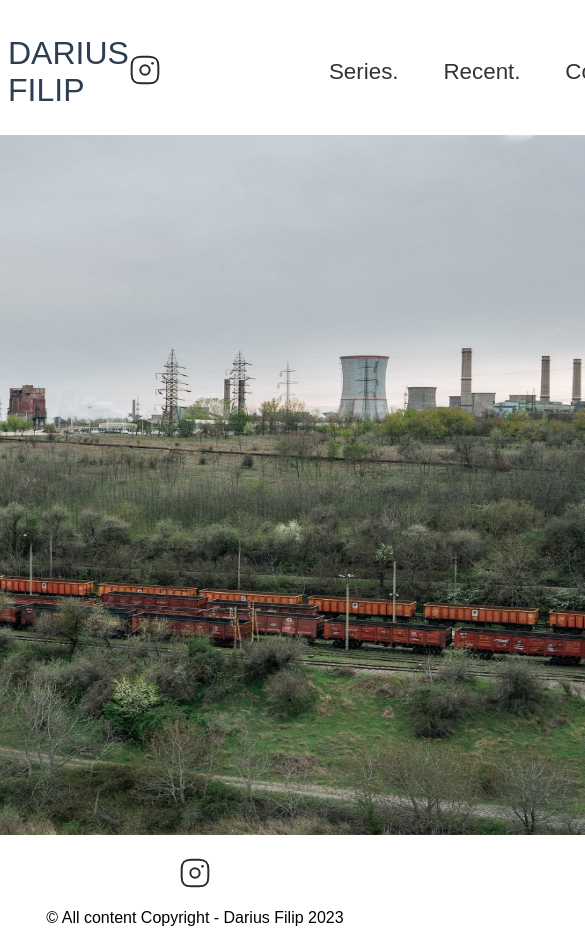
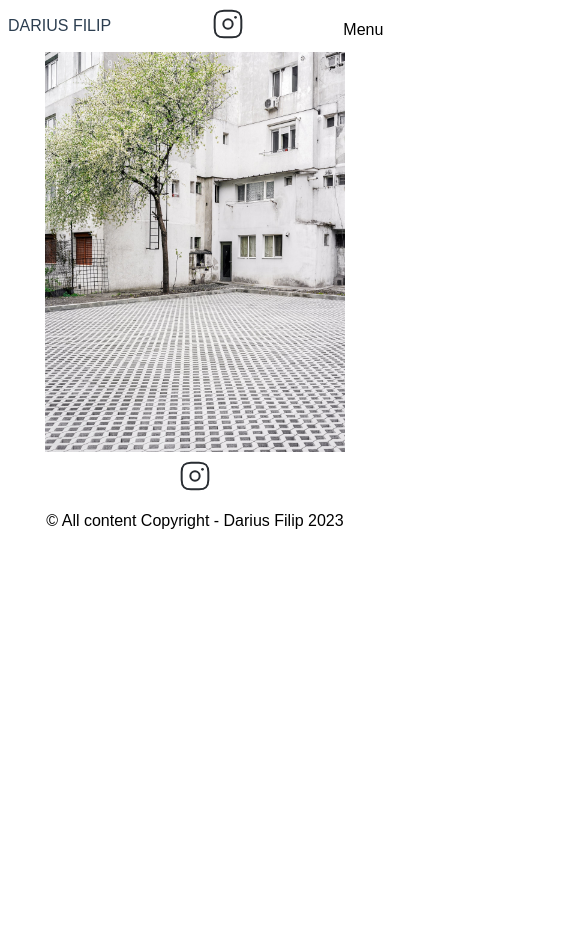
Before and after one commit to danieldraganweb/darius-filip-com-next-app, a Next.js app: page / in a window 390 px wide. Shown: the top 951 px of the page, 585 px wide, since content can reach past the window. After the commit the page ends 844 px from the top, so only its background shows below. Built offline with nearby package versions, Linux system fonts and the light colour scheme.

Commit message:
Style burger menu

```diff
--- a/app/components/Banner.tsx
+++ b/app/components/Banner.tsx
@@ -6,10 +6,18 @@ function BannerImage() {
   return (
     <div className={styles.container}>
       <Image
-        src={"/main-img-3.jpg"}
+        src={"/main-img-2.jpg"}
         alt="macarale"
-        width={1100}
-        height={700}
+        quality={100}
+        width={300}
+        height={400}
+        style={{
+          maxWidth: "1100px",
+          padding: "0.5rem 0.5rem",
+          margin: "0 auto",
+          overflow: "hidden",
+          position: "relative",
+        }}
         blurDataURL="/main-img-1.jpg"
         placeholder="blur"
         onLoadingComplete={(image) => {
--- a/app/components/Header.tsx
+++ b/app/components/Header.tsx
@@ -1,14 +1,20 @@
+import { UrlObject } from "url";
 import React from "react";
 import styles from "../styles/components/Navbar.module.scss";
-// import Logo from "./Logo";
+import Link from "next/link";
 
 function Header() {
+  const url: UrlObject = { pathname: "/" };
   return (
-    <header>
-      <div className={styles.container}>
-        <h1 className={styles.logo}>DARIUS FILIP</h1>
-      </div>
-    </header>
+    <>
+      <header>
+        <div className={styles.container}>
+          <Link href={url} className={styles.logo}>
+            DARIUS FILIP
+          </Link>
+        </div>
+      </header>
+    </>
   );
 }
 
--- a/app/components/InstagramSVG.tsx
+++ b/app/components/InstagramSVG.tsx
@@ -23,9 +23,9 @@ function InstagramSVG() {
             <path
               d="M9 22H15C20 22 22 20 22 15V9C22 4 20 2 15 2H9C4 2 2 4 2 9V15C2 20 4 22 9 22Z"
               stroke="#292D32"
-              stroke-width="1.5"
-              stroke-linecap="round"
-              stroke-linejoin="round"
+              strokeWidth="1.5"
+              strokeLinecap="round"
+              strokeLinejoin="round"
             ></path>
             <path
               d="M12 15.5C13.933 15.5 15.5 13.933 15.5 12C15.5 10.067 13.933 8.5 12 8.5C10.067 8.5 8.5 10.067 8.5 12C8.5 13.933 10.067 15.5 12 15.5Z"
--- a/app/components/Navbar.tsx
+++ b/app/components/Navbar.tsx
@@ -16,19 +16,10 @@ const Navbar = () => {
     <>
       <div className={styles.container}>
         <nav className={styles.navbar}>
-          <div className={styles.instagramSVG}>
-            <Header />
-            <div className={styles.instagram}>
-              <a
-                href="https://www.instagram.com/dariusfilip/"
-                target="_blank"
-                rel="noopener noreferrer"
-              >
-                <InstagramSVG />
-              </a>
-            </div>
+          <Header />
+          <div className={styles.instagram}>
+            <InstagramSVG />
           </div>
-
           <button className={styles.burgerMenu} onClick={toggleMenu}>
             Menu
             <span></span>
--- a/app/layout.tsx
+++ b/app/layout.tsx
@@ -1,7 +1,7 @@
 import { Inter } from "next/font/google";
 import Navbar from "./components/Navbar";
 import Footer from "./components/Footer";
-
+import styles from "./page.module.scss";
 const inter = Inter({ subsets: ["latin"] });
 
 export const metadata = {
@@ -16,11 +16,13 @@ export default function RootLayout({
 }) {
   return (
     <html lang="en">
-      <body className={inter.className}>
-        <Navbar />
-        {children}
-        <Footer />
-      </body>
+      <div className={styles.container}>
+        <body className={inter.className}>
+          <Navbar />
+          {children}
+          <Footer />
+        </body>
+      </div>
     </html>
   );
 }
--- a/app/page.module.scss
+++ b/app/page.module.scss
@@ -11,3 +11,12 @@
     align-items: center;
     margin: 0 auto;
 }
+.container {
+    width: 100%;
+    max-width: 1100px;
+    display: flex;
+    flex-direction: column;
+    justify-content: center;
+    align-items: center;
+    margin: 0 auto;
+  }
--- a/app/page.tsx
+++ b/app/page.tsx
@@ -4,9 +4,8 @@ import styles from "./page.module.scss";
 export default function Home() {
   return (
     <main className={styles.main}>
-      <div className={styles.banner}>
+      <div className={styles.container}>
         <Banner />
-        <p className={styles.description}></p>
       </div>
     </main>
   );
--- a/app/styles/base/_base.scss
+++ b/app/styles/base/_base.scss
@@ -11,7 +11,6 @@
   font-size: $font-size-desktop;
 }
 
-
 .container {
   width: 100%;
   max-width: 1100px;
--- a/app/styles/components/Banner.module.scss
+++ b/app/styles/components/Banner.module.scss
@@ -3,7 +3,7 @@
 @use './app/styles/base/_base' as _base;
 
 .container {
-    width: 80%;
+    width: 100%;
     max-width: 1100px;
     display: flex;
     flex-direction: column;
@@ -11,3 +11,12 @@
     align-items: center;
     margin: 0 auto;
   }
+  // .main {
+  //   width: 100%;
+  //   max-width: 1100px;
+  //   display: flex;
+  //   flex-direction: column;
+  //   justify-content: center;
+  //   align-items: center;
+  //   margin: 0 auto;
+  // }
--- a/app/styles/components/Footer.module.scss
+++ b/app/styles/components/Footer.module.scss
@@ -1,7 +1,7 @@
-@use './app/styles/base/_variables' as _variables;
+@use './app/styles/base/_variables' as *;
 
 .main{
-    font-family: _variables.$primary-font;
+    font-family: $primary-font;
     display: flex;
     flex-direction: column;
     justify-content: space-between;
@@ -15,7 +15,7 @@
         p{
             font-size: 1.5rem;
             font-weight: 600;
-            color: _variables.$tertiary-color;
+            color: $tertiary-color;
         }
     }
 }
--- a/app/styles/components/Navbar.module.scss
+++ b/app/styles/components/Navbar.module.scss
@@ -1,4 +1,3 @@
-
 @use './app/styles/base/_variables' as *;
 @use './app/styles/utils/_mixins' as _mixins;
 @use './app/styles/base/_base' as _base;
@@ -12,6 +11,7 @@
   margin: 0 auto;
   width: 100%;
   max-width: 1100px;
+  flex-basis: 100%;
 
   .logo {
     font-size: 2rem;
@@ -24,31 +24,11 @@
   .burgerMenu {
     display: none;
   }
-  //   display: flex;
-  //   flex-direction: column;
-  //   justify-content: space-around;
-  //   align-items: center;
-  //   width: 2.3rem;
-  //   height: 2rem;
-  //   cursor: pointer;
-  //   text-align: center;
-  //   background-color: white;
-  //   border: none;
-  //   padding: 0;
-  //   font-size: 1rem;
-  //   margin-top: 0.5rem;
-  //   color: #000;
 
-  //   span {
-  //     width: 100%;
-  //     height: 2px;
-  //     background-color: white;
-  //   }
-  // }
   .navLinks {
     display: flex;
     flex-direction: row;
-    gap: 2em;
+    gap: 1.5em;
     justify-content: space-between;
     align-items: center;
     list-style: none;
@@ -60,11 +40,8 @@
       flex-direction: column;
       position: relative;
       top: 100%;
-      left: 0;
-      width: 100%;
       background-color:$quaternary-color;
       padding: 1rem;
-      z-index: 100;
 
       li {
         margin-bottom: 1rem;
@@ -89,4 +66,36 @@
   .instagramSVG:hover {
     color: $primary-color;
   }
+  @media screen and (max-width: 786px) {
+    .burgerMenu {
+      display: flex;
+      flex-direction: column;
+      justify-content: space-around;
+      align-items: center;
+      width: 10%;
+      cursor: pointer;
+      text-align: center;
+      background-color: white;
+      border: none;
+      padding: 0;
+      font-size: 1rem;
+      margin-top: 0.5rem;
+      color: #000;
+
+      span {
+        width: 100%;
+        background-color: white;
+      }
+    }
+
+    .navLinks {
+      display: none;
+    }
+    .logo{
+      font-size: $font-size-mobile;
+    }
+  }
+
+
+
 }
```
Also changed, not shown: app/styles/layout/_header.scss (+53 -0 lines).
